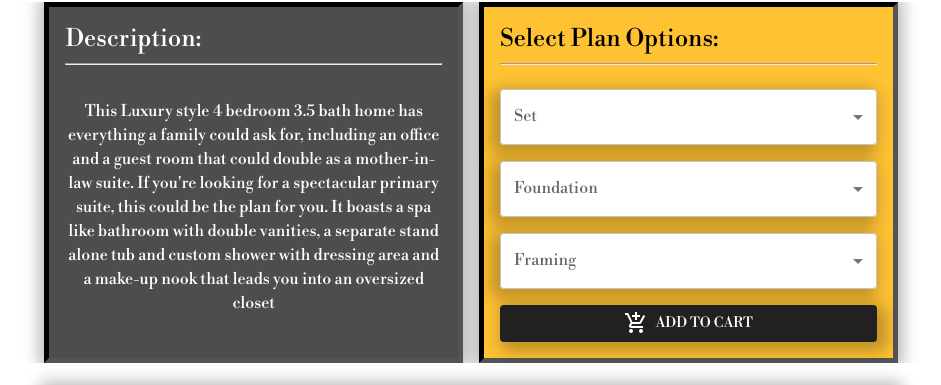
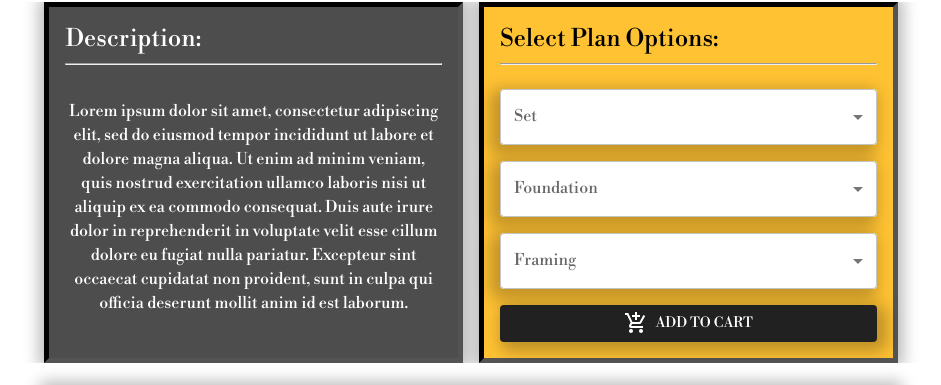
Before and after one commit to melxincognito/bp-design-next, a Next.js app in the folder client/: page /browsebpbystyle/luxury/1005 in a window 1280 px wide. Shown: the part 775-1160 px from the top of the page, without its empty margins (169-1110 px from the left). Built offline with nearby package versions, Linux system fonts and the light colour scheme.

Commit message:
added description for page layout prop and default prop

```diff
--- a/client/components/blueprintPages/BlueprintItemPageLayout.js
+++ b/client/components/blueprintPages/BlueprintItemPageLayout.js
@@ -259,13 +259,7 @@
 
           <Typography variant="body1" sx={{ textAlign: "center" }}>
             {" "}
-            This {props.style} style 4 bedroom 3.5 bath home has everything a
-            family could ask for, including an office and a guest room that
-            could double as a mother-in-law suite. If you're looking for a
-            spectacular primary suite, this could be the plan for you. It boasts
-            a spa like bathroom with double vanities, a separate stand alone tub
-            and custom shower with dressing area and a make-up nook that leads
-            you into an oversized closet
+            {props.description}
           </Typography>
         </Box>
 
@@ -420,3 +414,8 @@
     </Box>
   );
 }
+
+BlueprintItemPageLayout.defaultProps = {
+  description:
+    "Lorem ipsum dolor sit amet, consectetur adipiscing elit, sed do eiusmod tempor incididunt ut labore et dolore magna aliqua. Ut enim ad minim veniam, quis nostrud exercitation ullamco laboris nisi ut aliquip ex ea commodo consequat. Duis aute irure dolor in reprehenderit in voluptate velit esse cillum dolore eu fugiat nulla pariatur. Excepteur sint occaecat cupidatat non proident, sunt in culpa qui officia deserunt mollit anim id est laborum.",
+};
```
